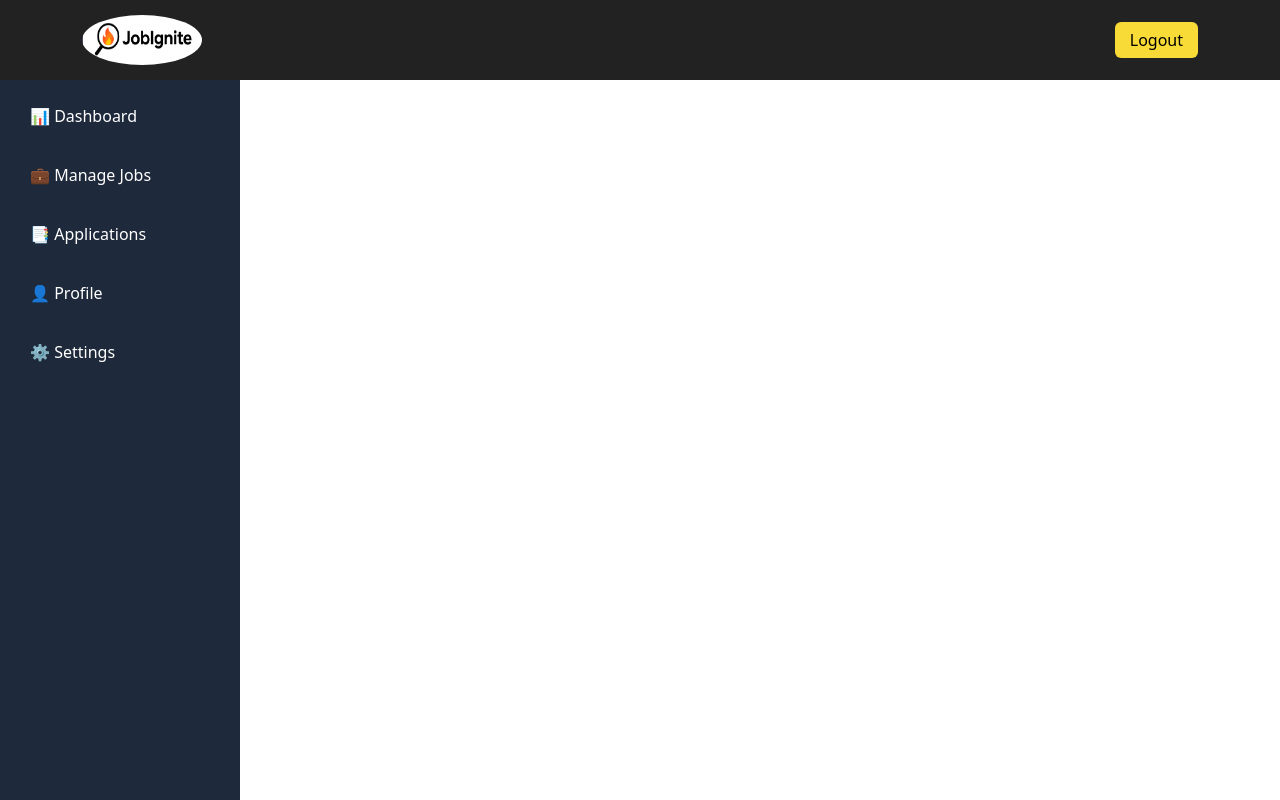
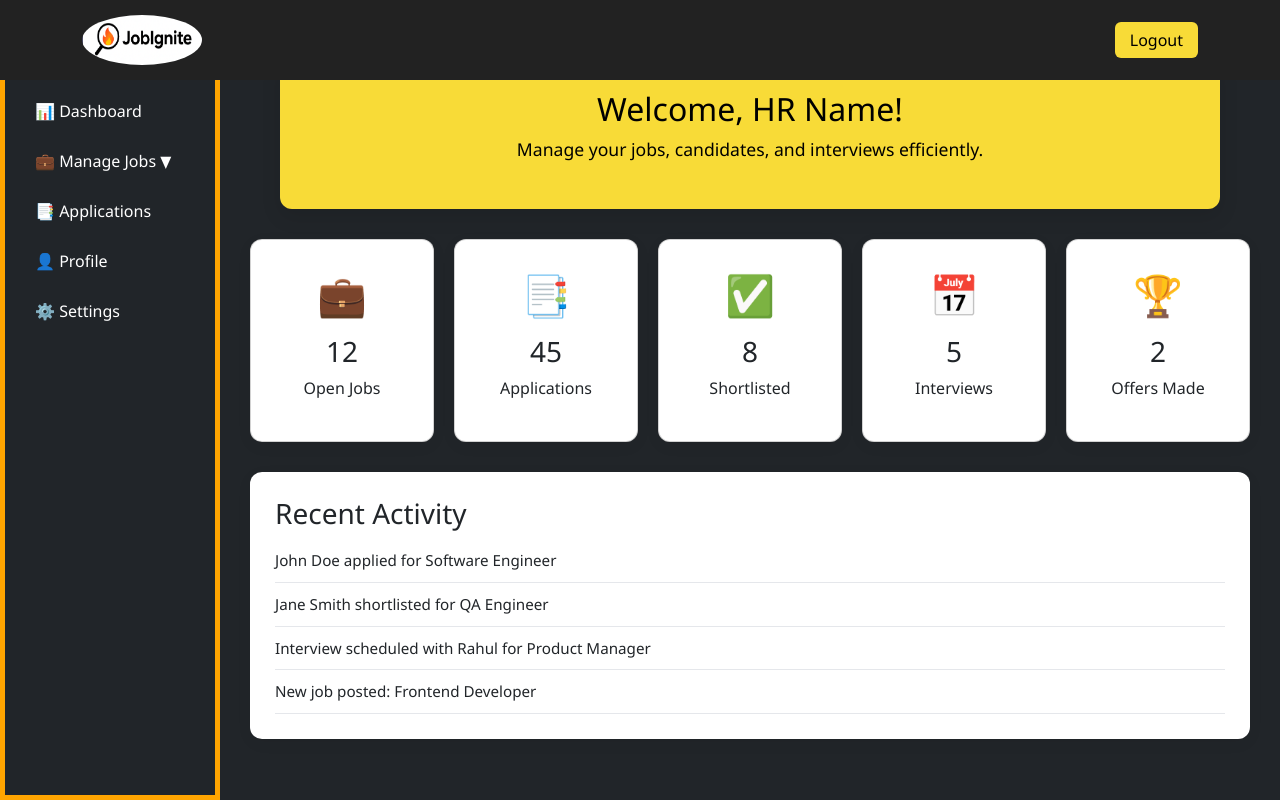
Before and after one commit to maheshrode22/JobIgnite-Online_job_portal, a React (Vite) app in the folder frontend/: page /hr in a window 1280 px wide. Built offline with nearby package versions, Linux system fonts and the light colour scheme.

Commit message:
Add HR Dashboard, Sidebar, Navbar with responsive design

```diff
--- a/frontend/src/component/hr/HrDashboard.jsx
+++ b/frontend/src/component/hr/HrDashboard.jsx
@@ -1,24 +1,107 @@
-import React from "react";
+import React, { useState, useEffect } from "react";
 import Sidebar from "../hr/sidebar";
-import Navbar from "../Navbar"; // Import your Navbar
+import Navbar from "../Navbar";
 import "../../css/Hr/HrDashboard.css";
 
 export default function HrDashboard() {
+  const [activePage, setActivePage] = useState("dashboard"); // default
+  const [isMobile, setIsMobile] = useState(window.innerWidth <= 768);
+  const [sidebarOpen, setSidebarOpen] = useState(!isMobile);
+
+  // Handle window resize
+  useEffect(() => {
+    const handleResize = () => {
+      const mobile = window.innerWidth <= 768;
+      setIsMobile(mobile);
+      if (!mobile) setSidebarOpen(true);
+      if (mobile) setSidebarOpen(false);
+    };
+    window.addEventListener("resize", handleResize);
+    return () => window.removeEventListener("resize", handleResize);
+  }, []);
+
+  const toggleSidebar = () => setSidebarOpen(!sidebarOpen);
+
+  // Dummy content for each page
+  const renderContent = () => {
+    switch (activePage) {
+      case "dashboard":
+        return <DashboardContent />;
+      case "view-jobs":
+        return <ViewJobs />;
+      case "applications":
+        return <Applications />;
+      case "profile":
+        return <Profile />;
+      case "settings":
+        return <Settings />;
+      default:
+        return <DashboardContent />;
+    }
+  };
+
   return (
     <div className="hr-dashboard">
-      {/* Sidebar */}
-      <Sidebar />
-
-      {/* Main content area */}
+      <Sidebar
+        isOpen={sidebarOpen}
+        toggleSidebar={toggleSidebar}
+        isMobile={isMobile}
+        setActivePage={setActivePage}
+        activePage={activePage}
+      />
       <div className="main-content">
-        {/* Navbar with Logout */}
-        <Navbar />
-
-        <div className="dashboard-content">
-          <h2>Welcome to HR Dashboard</h2>
-          <p>Select an option from the sidebar to get started.</p>
-        </div>
+        <Navbar toggleSidebar={toggleSidebar} />
+        <div className="dashboard-content">{renderContent()}</div>
       </div>
     </div>
   );
 }
+
+// ------------------- Content Components -------------------
+const DashboardContent = () => {
+  const metrics = [
+    { title: "Open Jobs", count: 12, icon: "💼" },
+    { title: "Applications", count: 45, icon: "📑" },
+    { title: "Shortlisted", count: 8, icon: "✅" },
+    { title: "Interviews", count: 5, icon: "📅" },
+    { title: "Offers Made", count: 2, icon: "🏆" },
+  ];
+
+  const recentActivities = [
+    "John Doe applied for Software Engineer",
+    "Jane Smith shortlisted for QA Engineer",
+    "Interview scheduled with Rahul for Product Manager",
+    "New job posted: Frontend Developer",
+  ];
+
+  return (
+    <>
+      <div className="welcome-banner">
+        <h2>Welcome, HR Name!</h2>
+        <p>Manage your jobs, candidates, and interviews efficiently.</p>
+      </div>
+      <div className="metrics-cards">
+        {metrics.map((metric, index) => (
+          <div key={index} className="card">
+            <div className="card-icon">{metric.icon}</div>
+            <h3>{metric.count}</h3>
+            <p>{metric.title}</p>
+          </div>
+        ))}
+      </div>
+      <div className="recent-activity">
+        <h3>Recent Activity</h3>
+        <ul>
+          {recentActivities.map((activity, index) => (
+            <li key={index}>{activity}</li>
+          ))}
+        </ul>
+      </div>
+    </>
+  );
+};
+
+const ViewJobs = () => <h2>View Jobs Page Content</h2>;
+const Applications = () => <h2>Applications Page Content</h2>;
+const Profile = () => <h2>Profile Page Content</h2>;
+const Settings = () => <h2>Settings Page Content</h2>;
--- a/frontend/src/component/hr/sidebar.jsx
+++ b/frontend/src/component/hr/sidebar.jsx
@@ -1,18 +1,60 @@
-import React from "react";
+import React, { useState } from "react";
+import { Link, useLocation } from "react-router-dom";
 import "../../css/Hr/sidebar.css";
 
-export default function Sidebar() {
+export default function Sidebar({ isOpen, toggleSidebar, isMobile }) {
+  const location = useLocation();
+  const [jobsOpen, setJobsOpen] = useState(false); // submenu state
+
+  const handleToggleJobs = () => setJobsOpen(!jobsOpen);
+
   return (
-    <div className="sidebar">
-      <h2 className="sidebar-title">HR Panel</h2>
+    <>
+      <div className={`sidebar ${isOpen ? "open" : "closed"}`}>
+        <div className="sidebar-header">
+          <h2>HR Panel</h2>
+          {isMobile && (
+            <button className="toggle-btn" onClick={toggleSidebar}>
+              ×
+            </button>
+          )}
+        </div>
 
-      <ul className="sidebar-menu">
-        <li>📊 Dashboard</li>
-        <li>💼 Manage Jobs</li>
-        <li>📑 Applications</li>
-        <li>👤 Profile</li>
-        <li>⚙️ Settings</li>
-      </ul>
-    </div>
+        <ul className="sidebar-menu">
+          <li className={location.pathname === "/hr/dashboard" ? "active" : ""}>
+            <Link to="/hr/dashboard">📊 Dashboard</Link>
+          </li>
+
+          {/* Manage Jobs with Submenu */}
+          <li className={`has-submenu ${jobsOpen ? "open" : ""}`}>
+            <div className="submenu-title" onClick={handleToggleJobs}>
+              💼 Manage Jobs {jobsOpen ? "▲" : "▼"}
+            </div>
+            {jobsOpen && (
+              <ul className="submenu">
+                <li className={location.pathname === "/hr/add-job" ? "active" : ""}>
+                  <Link to="/hr/add-job">➕ Add Job</Link>
+                </li>
+                <li className={location.pathname === "/hr/view-jobs" ? "active" : ""}>
+                  <Link to="/hr/view-jobs">👁️ View Jobs</Link>
+                </li>
+              </ul>
+            )}
+          </li>
+
+          <li className={location.pathname === "/hr/view-applications" ? "active" : ""}>
+            <Link to="/hr/view-applications">📑 Applications</Link>
+          </li>
+          <li className={location.pathname === "/hr/profile" ? "active" : ""}>
+            <Link to="/hr/profile">👤 Profile</Link>
+          </li>
+          <li className={location.pathname === "/hr/settings" ? "active" : ""}>
+            <Link to="/hr/settings">⚙️ Settings</Link>
+          </li>
+        </ul>
+      </div>
+
+      {isMobile && isOpen && <div className="sidebar-overlay" onClick={toggleSidebar}></div>}
+    </>
   );
 }
--- a/frontend/src/css/Hr/HrDashboard.css
+++ b/frontend/src/css/Hr/HrDashboard.css
@@ -0,0 +1,163 @@
+
+.hr-dashboard {
+  display: flex;
+  font-family: 'Segoe UI', Tahoma, Geneva, Verdana, sans-serif;
+  background-color:rgb(33, 37, 41);
+}
+
+/* Main Content */
+.main-content {
+  flex: 1;
+  margin-left: 220px; /* match sidebar width */
+  display: flex;
+  flex-direction: column;
+  min-height: 100vh;
+}
+
+.dashboard-content {
+  padding: 30px;
+}
+
+/* Welcome Banner */
+.welcome-banner {
+  background-color: #f8db37;
+  color: black;
+  padding:30px 25px;
+  border-radius: 12px;
+  text-align: center;
+  margin:30px 30px;
+  box-shadow: 0 8px 20px rgba(0,0,0,0.1);
+}
+
+.welcome-banner h1 {
+  font-size: 2.2rem;
+  margin-bottom: 10px;
+}
+
+.welcome-banner p {
+  font-size: 1.1rem;
+  color: black;
+}
+
+/* Metrics Cards */
+.metrics-cards {
+  display: grid;
+  grid-template-columns: repeat(auto-fit, minmax(160px, 1fr));
+  gap: 20px;
+  margin-bottom: 30px;
+}
+
+.card {
+  background-color: #fff;
+  padding: 25px 20px;
+  border-radius: 12px;
+  text-align: center;
+  box-shadow: 0 4px 15px rgba(0,0,0,0.05);
+  transition: all 0.3s ease;
+  display: flex;
+  flex-direction: column;
+  align-items: center;
+}
+
+.card:hover {
+  transform: translateY(-5px);
+  box-shadow: 0 10px 25px rgba(0,0,0,0.12);
+}
+
+.card-icon {
+  font-size: 2.5rem;
+  margin-bottom: 10px;
+}
+
+.card-info h2 {
+  font-size: 1.8rem;
+  margin-bottom: 5px;
+}
+
+.card-info p {
+  font-weight: 500;
+  color: #4b5563;
+}
+
+/* Recent Activity */
+.recent-activity {
+  background-color: #fff;
+  padding: 25px;
+  border-radius: 12px;
+  margin-bottom: 30px;
+  box-shadow: 0 4px 15px rgba(0,0,0,0.05);
+}
+
+.recent-activity h2 {
+  font-size: 1.3rem;
+  margin-bottom: 15px;
+}
+
+.recent-activity ul {
+  list-style: none;
+  padding: 0;
+  margin: 0;
+}
+
+.recent-activity li {
+  display: flex;
+  align-items: center;
+  padding: 10px 0;
+  border-bottom: 1px solid #e5e7eb;
+  font-size: 0.95rem;
+}
+
+.activity-icon {
+  margin-right: 10px;
+  font-size: 1.2rem;
+  color: #2563eb;
+}
+
+/* Quick Actions */
+.quick-actions {
+  background-color: #fff;
+  padding: 25px;
+  border-radius: 12px;
+  box-shadow: 0 4px 15px rgba(0,0,0,0.05);
+}
+
+.quick-actions h2 {
+  font-size: 1.3rem;
+  margin-bottom: 15px;
+}
+
+.actions-buttons {
+  display: grid;
+  grid-template-columns: repeat(auto-fit, minmax(160px, 1fr));
+  gap: 15px;
+}
+
+.actions-buttons button {
+  background-color: #2563eb;
+  color: #fff;
+  border: none;
+  padding: 12px 20px;
+  border-radius: 8px;
+  font-weight: bold;
+  cursor: pointer;
+  transition: all 0.3s ease;
+}
+
+.actions-buttons button:hover {
+  background-color: #1e40af;
+  transform: translateY(-2px);
+}
+
+/* Responsive */
+@media (max-width: 1024px) {
+  .metrics-cards,
+  .actions-buttons {
+    grid-template-columns: repeat(auto-fit, minmax(140px, 1fr));
+  }
+}
+
+@media (max-width: 768px) {
+  .main-content {
+    margin-left: 0;
+  }
+}
--- a/frontend/src/css/Hr/sidebar.css
+++ b/frontend/src/css/Hr/sidebar.css
@@ -1,42 +1,133 @@
-/* Sidebar Styling */
+/* Sidebar main container */
 .sidebar {
-  width: 240px;
-  background: #1e293b; /* Dark blue/gray */
-  color: white;
+  width: 220px;
+  background-color: rgb(33, 37, 41);
+  color: black;
   height: 100vh;
   position: fixed;
+  top: 0;
   left: 0;
-  top: 0;
   padding: 20px;
-  display: flex;
-  flex-direction: column;
+  transition: all 0.3s ease;
+  z-index: 200;
+  border:5px solid orange;
 }
 
-.sidebar-title {
-  font-size: 1.5rem;
-  font-weight: bold;
-  margin-bottom: 30px;
-  text-align: center;
-  color: #fbbf24; /* Yellow accent */
+/* Closed state for mobile */
+.sidebar.closed {
+  transform: translateX(-100%);
 }
 
+/* Open state */
+.sidebar.open {
+  transform: translateX(0);
+}
+
+/* Sidebar header */
+.sidebar-header {
+  display: flex;
+  justify-content: space-between;
+  align-items: center;
+  margin-bottom: 20px;
+}
+
+/* Menu list */
 .sidebar-menu {
   list-style: none;
   padding: 0;
   margin: 0;
-  flex: 1;
 }
 
 .sidebar-menu li {
-  margin: 15px 0;
-  font-size: 1rem;
-  padding: 10px;
-  border-radius: 8px;
-  cursor: pointer;
-  transition: all 0.3s ease-in-out;
+  margin: 10px 0;
 }
 
-.sidebar-menu li:hover {
-  background: #334155;
-  color: #facc15; /* Yellow on hover */
+/* Links */
+.sidebar-menu li a,
+.submenu-title {
+  color:white;
+  text-decoration: none;
+  display: block;
+  padding: 8px 10px;
+  border-radius: 6px;
+  transition: background 0.3s;
+  cursor: pointer;
 }
+
+.sidebar-menu li a:hover,
+.sidebar-menu li.active a,
+.submenu-title:hover {
+  background-color: #f8db37;
+  color: black;
+}
+
+/* Submenu container */
+.has-submenu .submenu {
+  list-style: none;
+  padding-left: 15px;
+  margin-top: 5px;
+}
+
+/* Submenu items */
+.submenu li {
+  margin: 5px 0;
+}
+
+.submenu li a {
+  padding: 5px 10px;
+  border-radius: 5px;
+  font-size: 0.95rem;
+}
+
+.submenu li a:hover,
+.submenu li.active a {
+  background-color: #2563eb;
+}
+
+/* Overlay for mobile */
+.sidebar-overlay {
+  position: fixed;
+  top: 0;
+  left: 0;
+  width: 100%;
+  height: 100%;
+  background: rgba(0, 0, 0, 0.4);
+  z-index: 100;
+}
+
+/* Toggle button for mobile */
+.toggle-btn {
+  background: none;
+  border: none;
+  color: #f8db37;
+  font-size: 1.5rem;
+  cursor: pointer;
+}
+
+/* Submenu toggle arrow */
+.submenu-title {
+  display: flex;
+  justify-content: space-between;
+  align-items: center;
+}
+
+/* Mobile adjustments */
+@media (max-width: 768px) {
+  .sidebar {
+    transform: translateX(-100%);
+    position: fixed;
+    top: 0;
+    left: 0;
+    height: 100vh;
+    z-index: 300;
+  }
+
+  .sidebar.open {
+    transform: translateX(0);
+  }
+
+  /* Make submenu expand smoothly */
+  .submenu {
+    transition: max-height 0.3s ease;
+  }
+}
```
